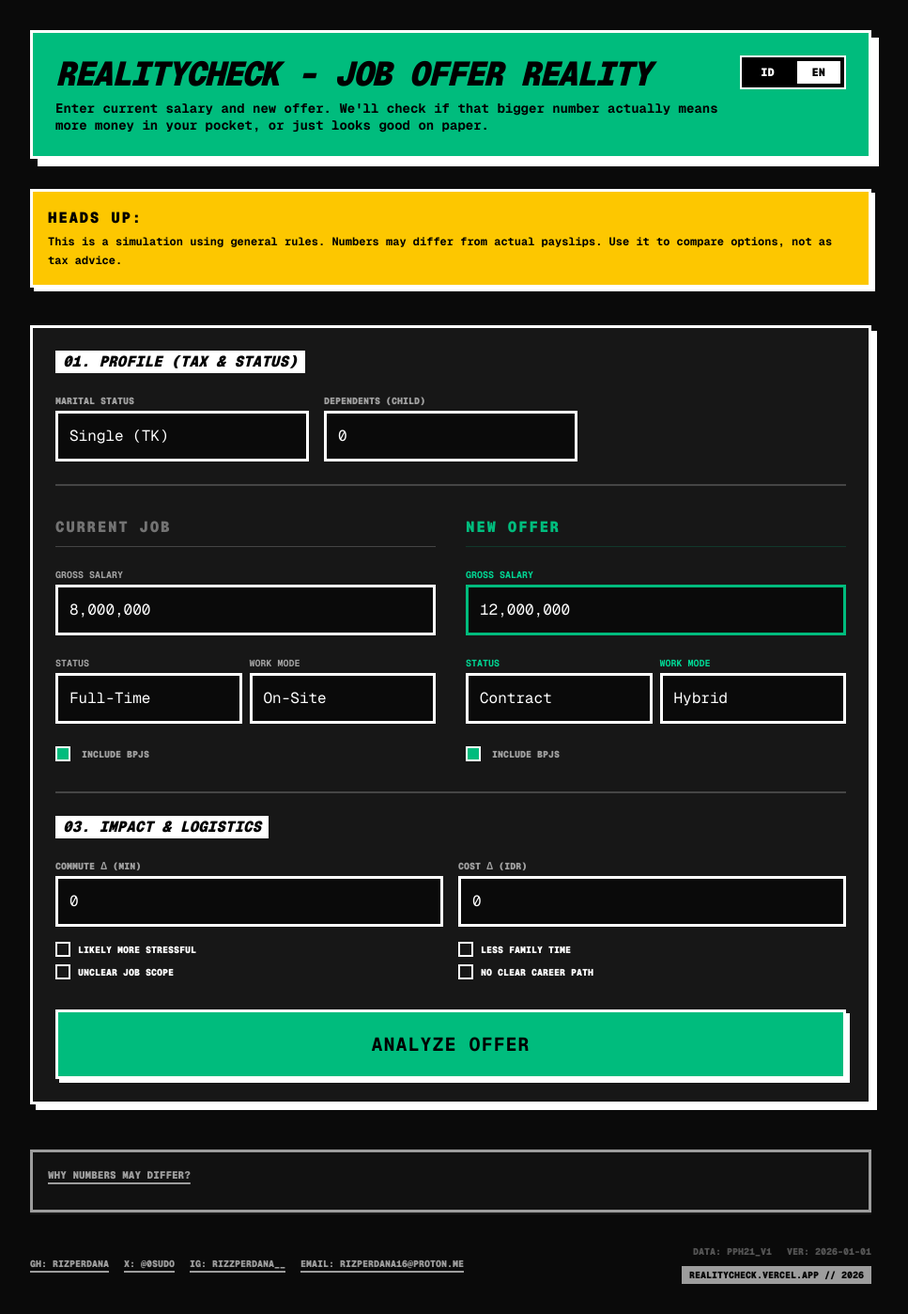
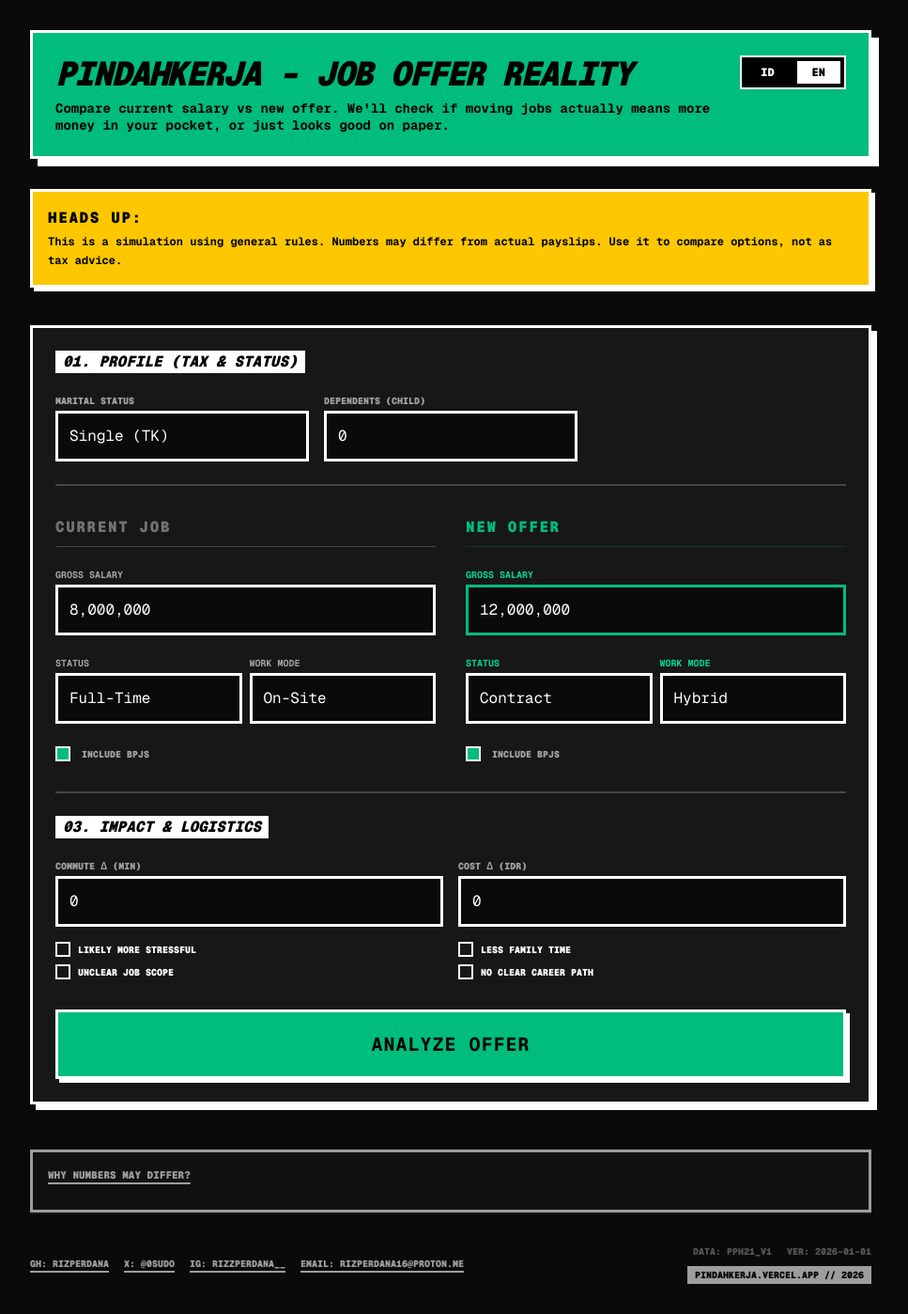
Before and after one commit to rizperdana/reality-check, a Next.js app: page / in a window 1280 px wide. Shown: the whole page at 94% size, without its empty margins (160-1127 px from the left). Built offline with nearby package versions, Linux system fonts and the light colour scheme.

Commit message:
rebrand the app name

```diff
--- a/src/app/layout.tsx
+++ b/src/app/layout.tsx
@@ -13,9 +13,9 @@ const geistMono = Geist_Mono({
 });
 
 export const metadata: Metadata = {
-  title: "RealityCheck - Cek Tawaran Kerja (Salary Decision Simulator)",
+  title: "PindahKerja - Cek Tawaran Kerja (Salary Decision Simulator)",
   description: "Bantu karyawan di Indonesia ambil keputusan pindah kerja berdasarkan gaji, transport, BPJS, dan lifestyle.",
-  keywords: ["gaji", "pindah kerja", "job offer", "indonesia", "salary calculator", "pph21"],
+  keywords: ["gaji", "pindah kerja", "salary check", "job offer", "indonesia", "salary calculator", "pph21"],
 };
 
 export default function RootLayout({
--- a/src/app/page.tsx
+++ b/src/app/page.tsx
@@ -323,7 +323,7 @@ export default function JobOfferPage() {
                 <span>DATA: {DATA_VERSION.id}</span>
                 <span>VER: {DATA_VERSION.updatedAt}</span>
               </div>
-              <div className="bg-white text-black px-2 py-0.5">realitycheck.vercel.app // 2026</div>
+              <div className="bg-white text-black px-2 py-0.5">pindahkerja.vercel.app // 2026</div>
             </div>
           </div>
         </footer>
--- a/src/app/sitemap.ts
+++ b/src/app/sitemap.ts
@@ -3,13 +3,13 @@ import { MetadataRoute } from 'next'
 export default function sitemap(): MetadataRoute.Sitemap {
   return [
     {
-      url: 'https://realitycheck.vercel.app',
+      url: 'https://pindahkerja.vercel.app',
       lastModified: new Date(),
       changeFrequency: 'monthly',
       priority: 1,
     },
     {
-      url: 'https://realitycheck.vercel.app/job-offer',
+      url: 'https://pindahkerja.vercel.app/job-offer',
       lastModified: new Date(),
       changeFrequency: 'monthly',
       priority: 0.8,
--- a/src/lib/i18n.ts
+++ b/src/lib/i18n.ts
@@ -6,9 +6,9 @@ export const DATA_VERSION = { id: 'pph21_v1', updatedAt: '2026-01-01' } as const
 export const i18n = {
     id: {
         ui: {
-            title: 'RealityCheck - Cek Tawaran Kerja',
+            title: 'PindahKerja - Cek Tawaran Kerja',
             description:
-            'Masukin gaji sekarang dan tawaran baru. Kita bantu lo cek: apa gaji lebih gede beneran bikin dompet tebal, atau cuma angka doang.',
+            'Bandingin gaji sekarang vs tawaran baru. Kita bantu lo cek: apa pindah kerja beneran bikin dompet tebal, atau cuma angka doang.',
             dataLabel: 'Data',
             updated: 'update',
             attentionTitle: 'BTW:',
@@ -80,9 +80,9 @@ export const i18n = {
     },
     en: {
         ui: {
-            title: 'RealityCheck - Job Offer Reality',
+            title: 'PindahKerja - Job Offer Reality',
             description:
-            `Enter current salary and new offer. We'll check if that bigger number actually means more money in your pocket, or just looks good on paper.`,
+            `Compare current salary vs new offer. We'll check if moving jobs actually means more money in your pocket, or just looks good on paper.`,
             dataLabel: 'Data',
             updated: 'updated',
             attentionTitle: 'Heads up:',
```
Also changed, not shown: public/robots.txt.
